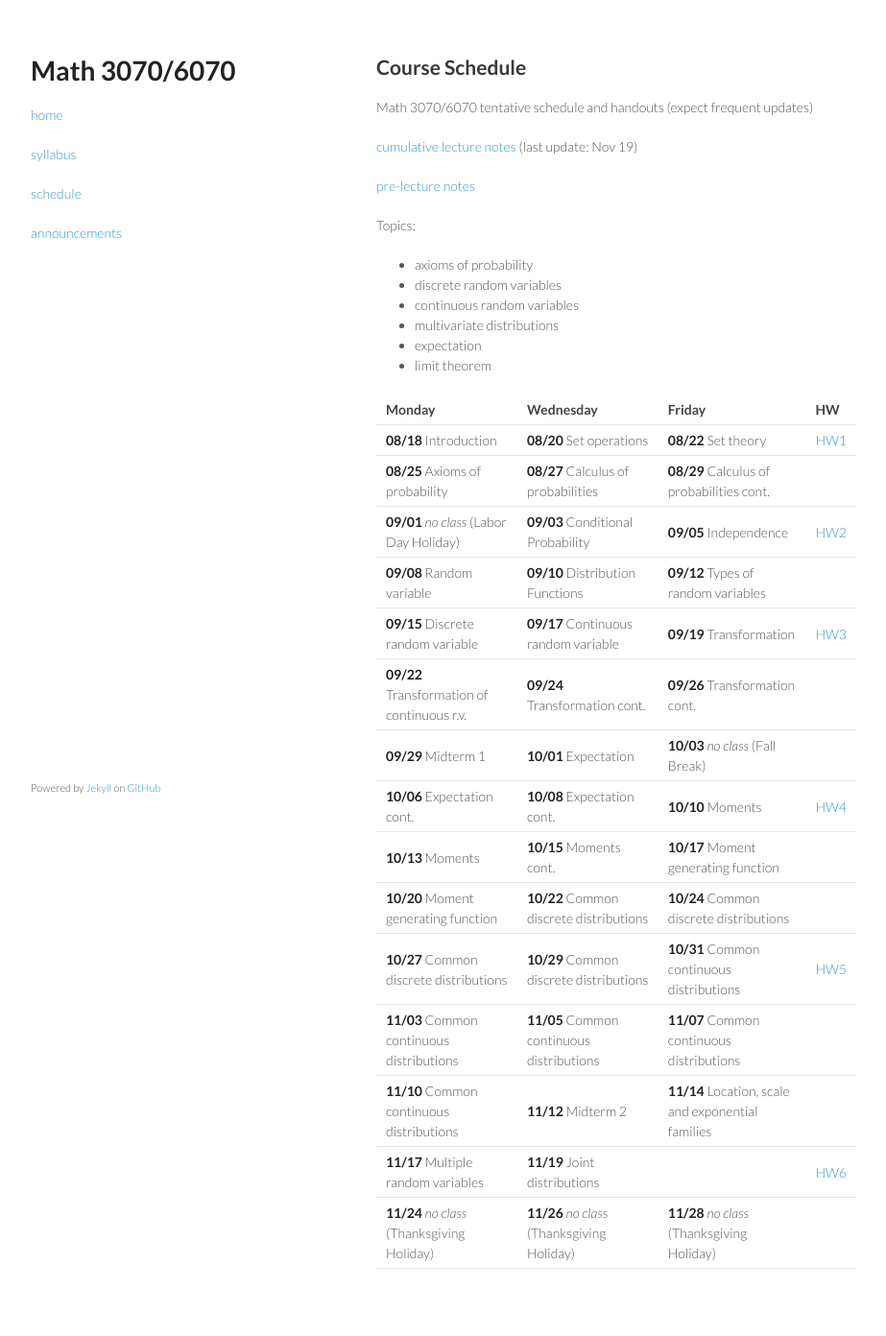
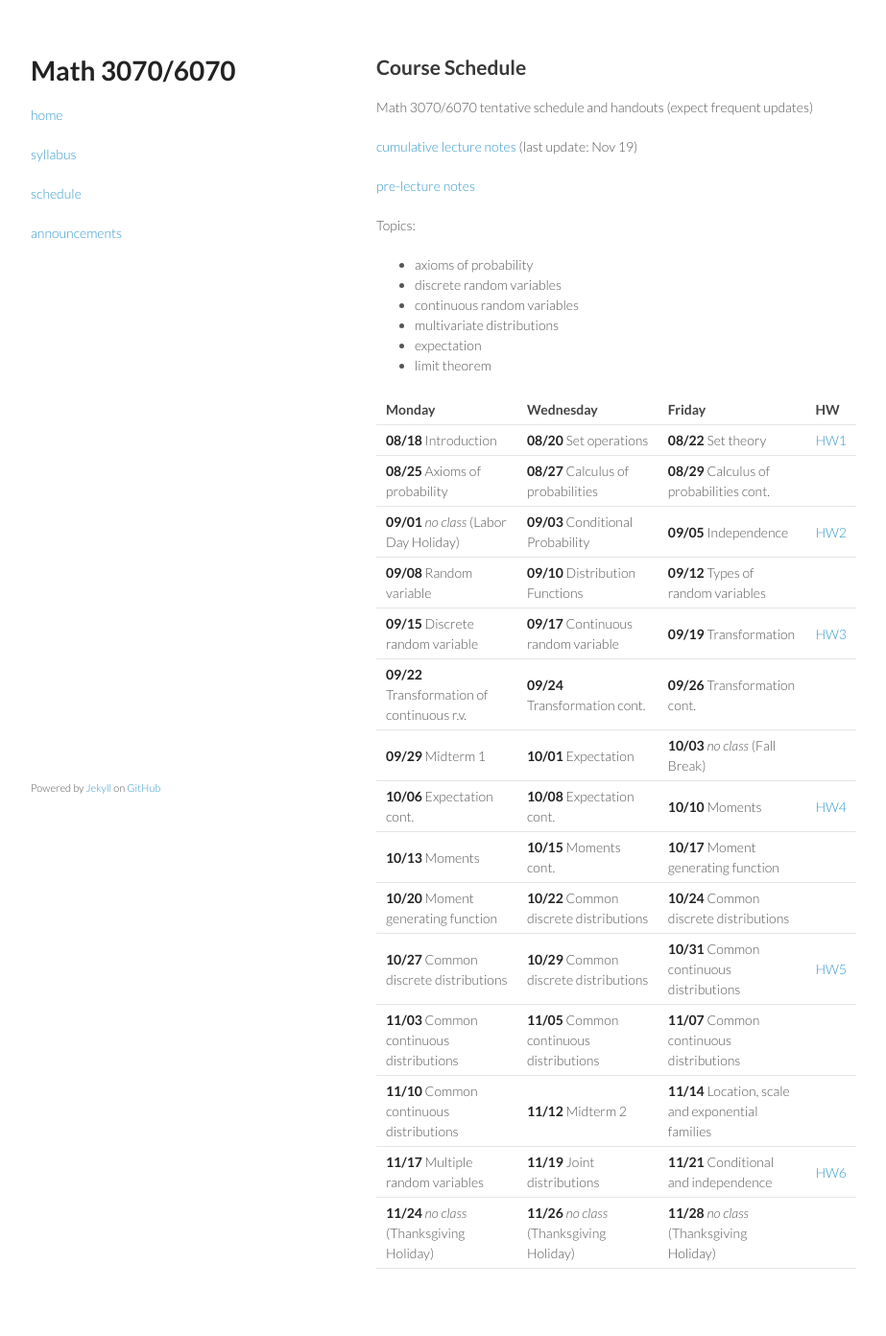
Before and after one commit to tulane-math-3070/2025Fall, a Jekyll site: the page built from schedule/schedule.md, in a window 1280 px wide. Shown: the whole page at 96% size, without its empty margins (178-1101 px from the left). Built offline with Jekyll 4.4.1, drawn with Linux system fonts in a browser that asks for light colours.

```diff
--- a/schedule/schedule.md
+++ b/schedule/schedule.md
@@ -39,5 +39,5 @@ Topics:
 | **10/27** Common discrete distributions | **10/29** Common discrete distributions | **10/31** Common continuous distributions | [HW5](../HW/HW5/HW5.pdf) |
 | **11/03** Common continuous distributions | **11/05** Common continuous distributions | **11/07** Common continuous distributions | |
 | **11/10** Common continuous distributions | **11/12** Midterm 2 | **11/14** Location, scale and exponential families | |
-| **11/17** Multiple random variables | **11/19** Joint distributions | | [HW6](../HW/HW6/HW6.pdf) |
+| **11/17** Multiple random variables | **11/19** Joint distributions | **11/21** Conditional and independence | [HW6](../HW/HW6/HW6.pdf) |
 | **11/24** _no class_ (Thanksgiving Holiday) | **11/26**  _no class_ (Thanksgiving Holiday) | **11/28**  _no class_ (Thanksgiving Holiday) | |
```
Also changed, not shown: 2 other files.
